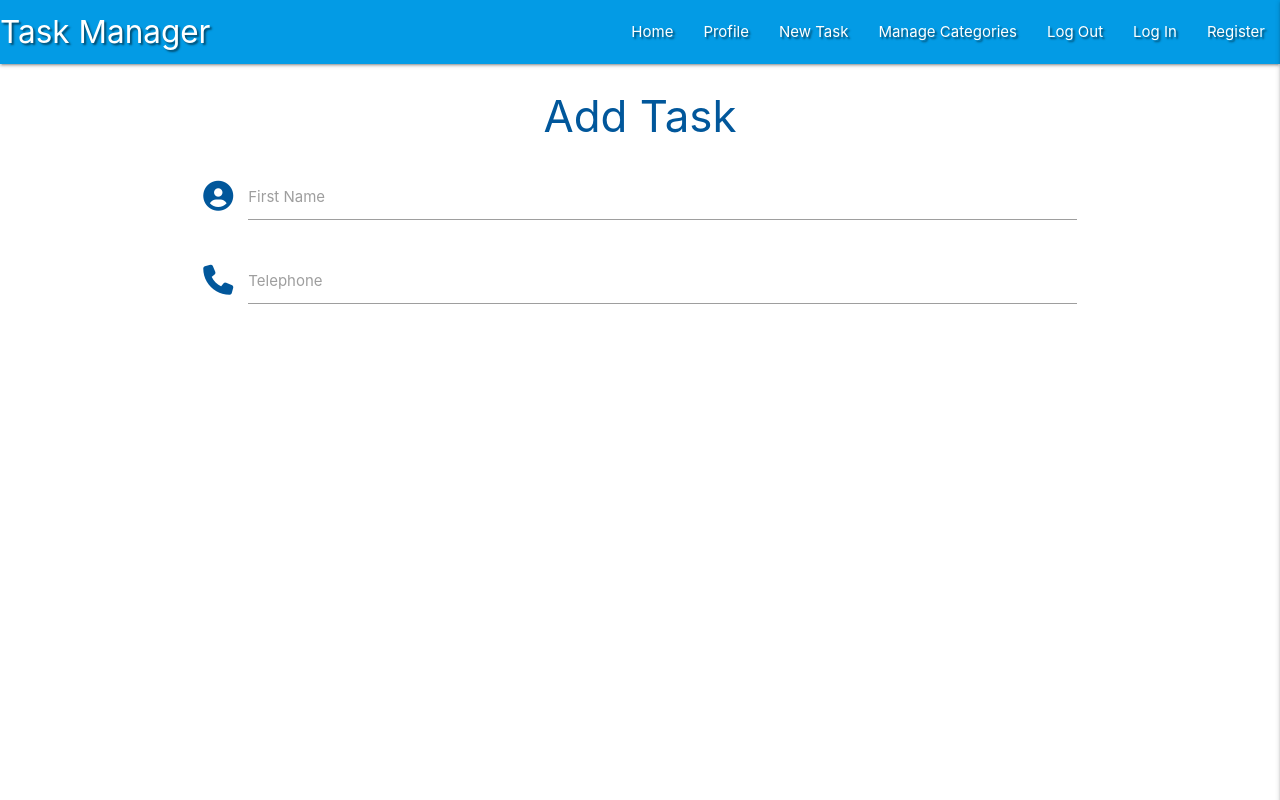
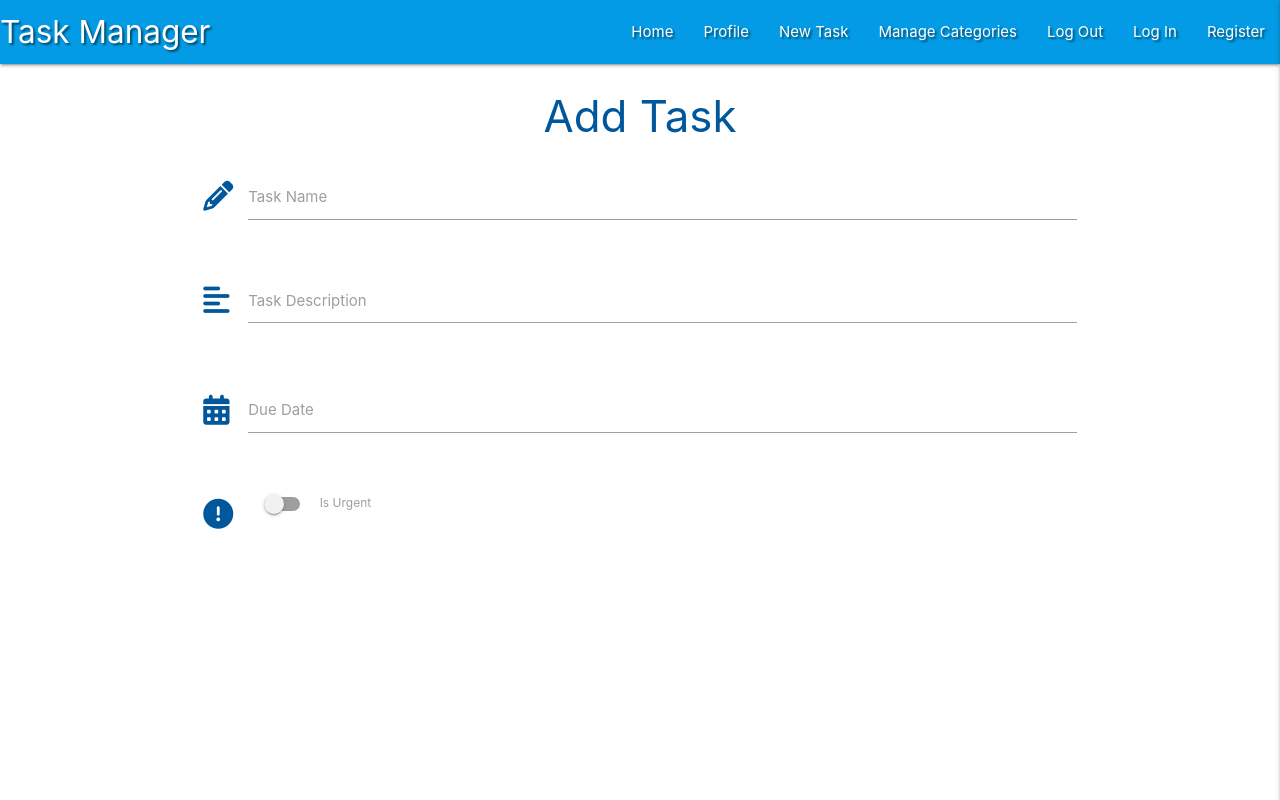
Before and after one commit to famouswelshman/flask-task-manager-project, a Flask app: page /add_task in a window 1280 px wide. Run offline with Flask 2, Linux system fonts and the light colour scheme; some libraries are stand-ins or nearby versions.

Commit message:
Task form updates

```diff
--- a/static/css/style.css
+++ b/static/css/style.css
@@ -9,3 +9,7 @@ body {
 .flashes h4 {
     line-height: 2;
 }
+
+.col {
+    border-color: red;
+}
--- a/static/js/script.js
+++ b/static/js/script.js
@@ -2,4 +2,12 @@ $(document).ready(function(){
     $('.sidenav').sidenav({edge: "right"});
     $('.collapsible').collapsible();
     $('.tooltipped').tooltip();
+    $('.datepicker').datepicker({
+        format: "dd mmmm, yyyy",
+        yearRange: 3,
+        showClearBtn: true,
+        i18n: {
+            done: "select"
+        }
+    });
 });
--- a/templates/add_task.html
+++ b/templates/add_task.html
@@ -7,15 +7,40 @@
         <form class="col s12" method="POST" action="">
           <div class="row">
             <div class="input-field col s12">
-              <i class="fas fa-user-circle prefix light-blue-text text-darken-4"></i>
-              <input id="icon_prefix" type="text" class="validate">
-              <label for="icon_prefix">First Name</label>
+              <i class="fas fa-pencil-alt prefix light-blue-text text-darken-4"></i>
+              <input id="task_name" name="task_name" minlength="5" maxlength="50"
+                  type="text" class="validate" required>
+              <label for="task_name">Task Name</label>
             </div>
+            </div>
+            <div class="row">
             <div class="input-field col s12">
-              <i class="fa fa-phone prefix light-blue-text text-darken-4"></i>
-              <input id="icon_telephone" type="tel" class="validate">
-              <label for="icon_telephone">Telephone</label>
+              <i class="fa fa-align-left prefix light-blue-text text-darken-4"></i>
+              <textarea id="task_description" name="task_description" minlength="5" maxlength="200" class="materialize-textarea validate" required></textarea>
+              <label for="task_description">Task Description</label>
             </div>
+          </div>
+
+          <div class="row">
+            <div class="input-field col s12">
+              <i class="fas fa-calendar-alt prefix light-blue-text text-darken-4"></i>
+              <input id="due_date" name="due_date" type="text" class="datepicker validate" required>
+              <label for="due_date">Due Date</label>
+            </div>
+            </div>
+
+          <div class="row">
+            <div class="input-field col s12">
+              <div class="switch">
+                <i class="fas fa-exclamation-circle prefix light-blue-text text-darken-4"></i>
+                <label for="is_urgent">
+                  <input type="checkbox" id="is_urgent" name="is_urgent">
+                  <span class="lever"></span>
+                  Is Urgent
+                </label>
+              </div>
+            </div>
+
           </div>
         </form>
       </div>
```
